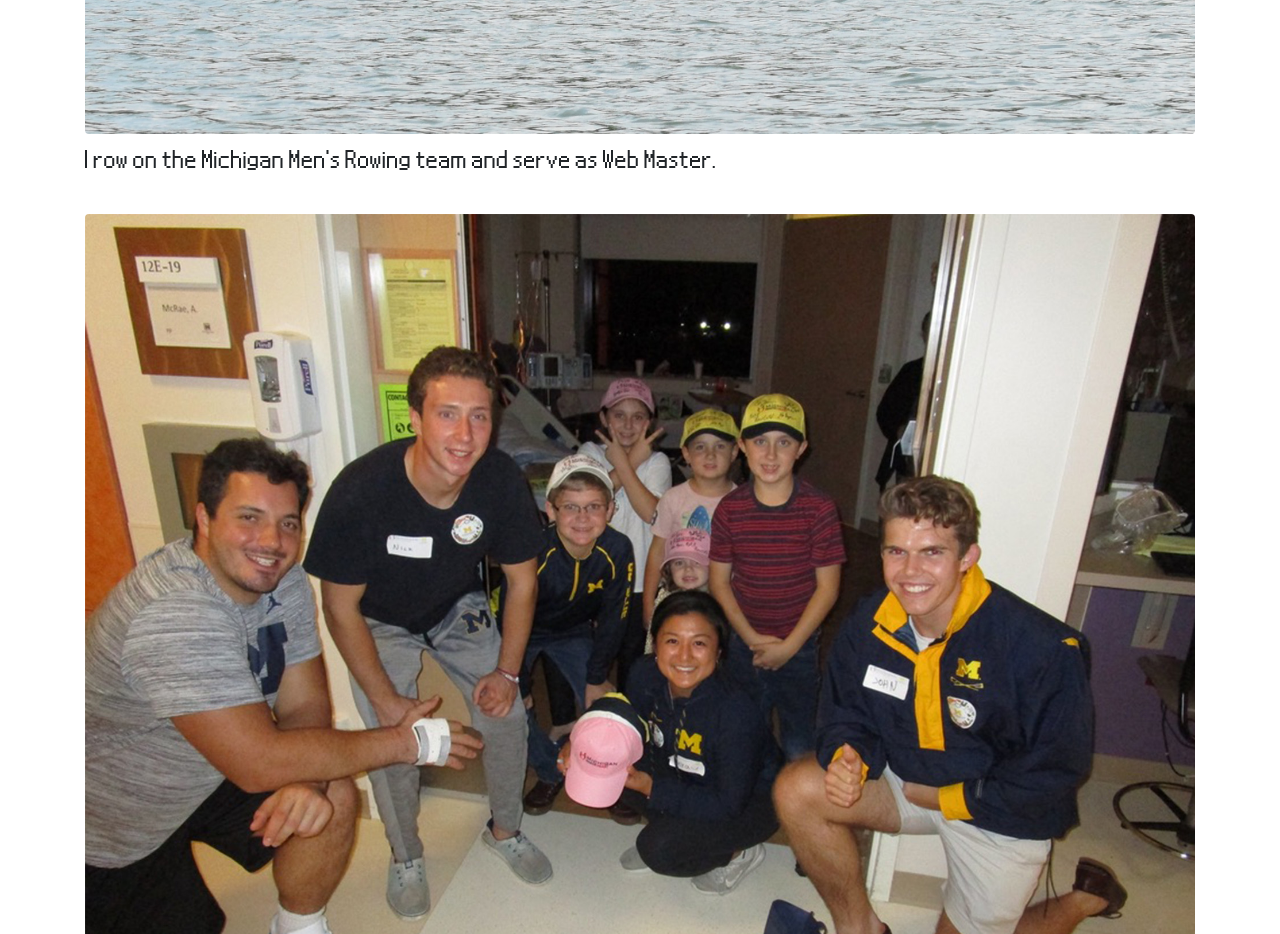
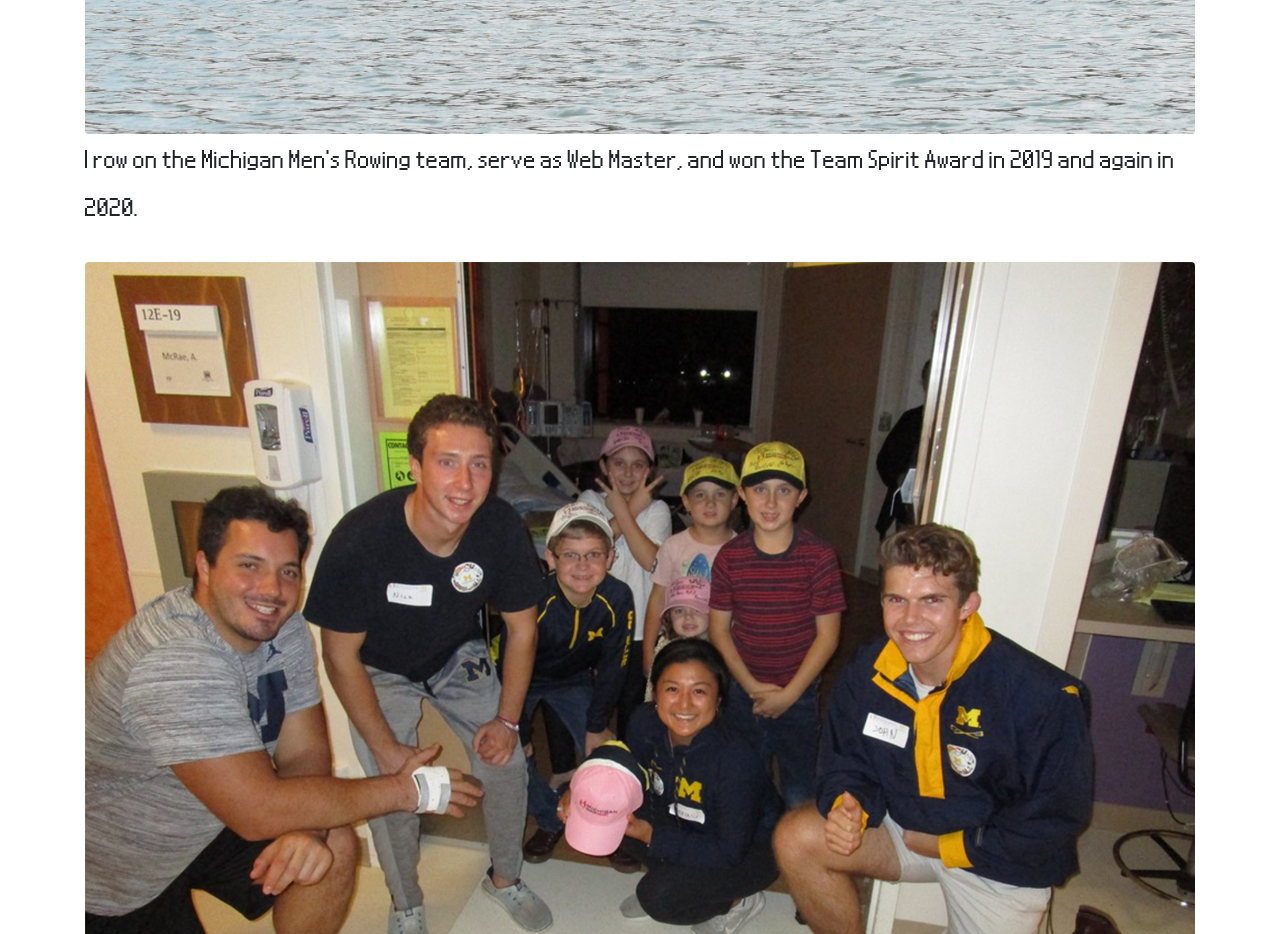
Before and after one commit to JRagone/JRagone.github.io, a website built with webpack: page index.html in a window 1280 px wide. Shown: the part 6100-7034 px from the top of the page. Built offline with nearby package versions, Linux system fonts and the light colour scheme.

Commit message:
updated wording

```diff
--- a/index.html
+++ b/index.html
@@ -495,7 +495,7 @@
                 <div class="pt-3">
                     <img src="images/acra.jpeg" class="img-fluid rounded" alt="ACRA Heat">
                     <p>
-                        I row on the Michigan Men's Rowing team and serve as Web Master.
+                        I row on the Michigan Men's Rowing team, serve as Web Master, and won the Team Spirit Award in 2019 and again in 2020.
                     </p>
                 </div>
                 <div class="pt-3">
```
